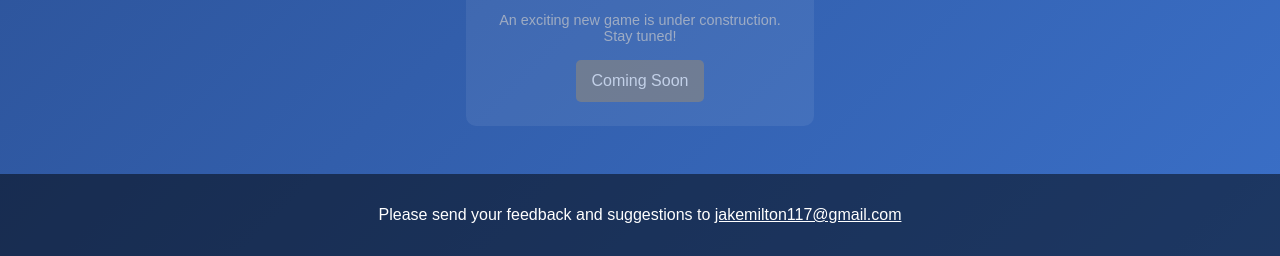
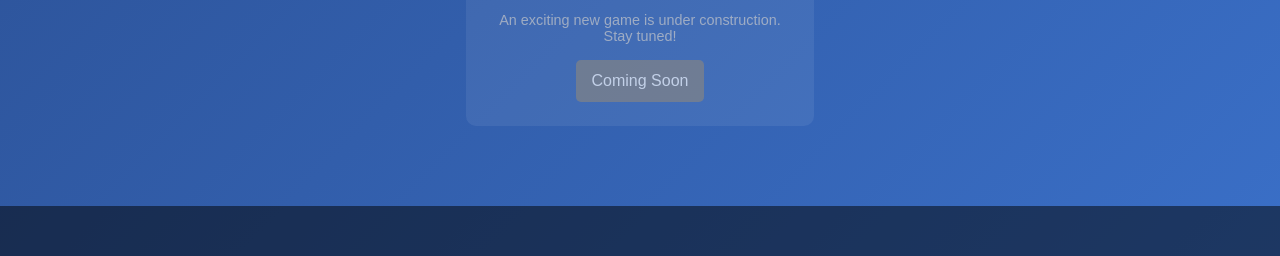
Before and after one commit to filtymilty/gamingdev, a plain HTML site: page index.html in a window 1280 px wide. Shown: the part 544-800 px from the top of the page. Drawn offline with Linux system fonts and the light colour scheme.

Commit message:
removed dashboard footer

```diff
--- a/index.html
+++ b/index.html
@@ -93,13 +93,7 @@
         }
         footer {
             background-color: rgba(0, 0, 0, 0.5);
-            text-align: center;
-            padding: 1rem;
-            margin-top: auto;
-        }
-        footer a {
-            color: white;
-            text-decoration: underline;
+            height: 50px; /* Adjust this value as needed */
         }
 
         @media (max-width: 600px) {
@@ -138,9 +132,7 @@
             <!-- Game cards will be dynamically inserted here -->
         </div>
     </div>
-    <footer>
-        <p>Please send your feedback and suggestions to <a href="mailto:jakemilton117@gmail.com">jakemilton117@gmail.com</a></p>
-    </footer>
+    <footer></footer>
 
     <script>
         const games = [
```
